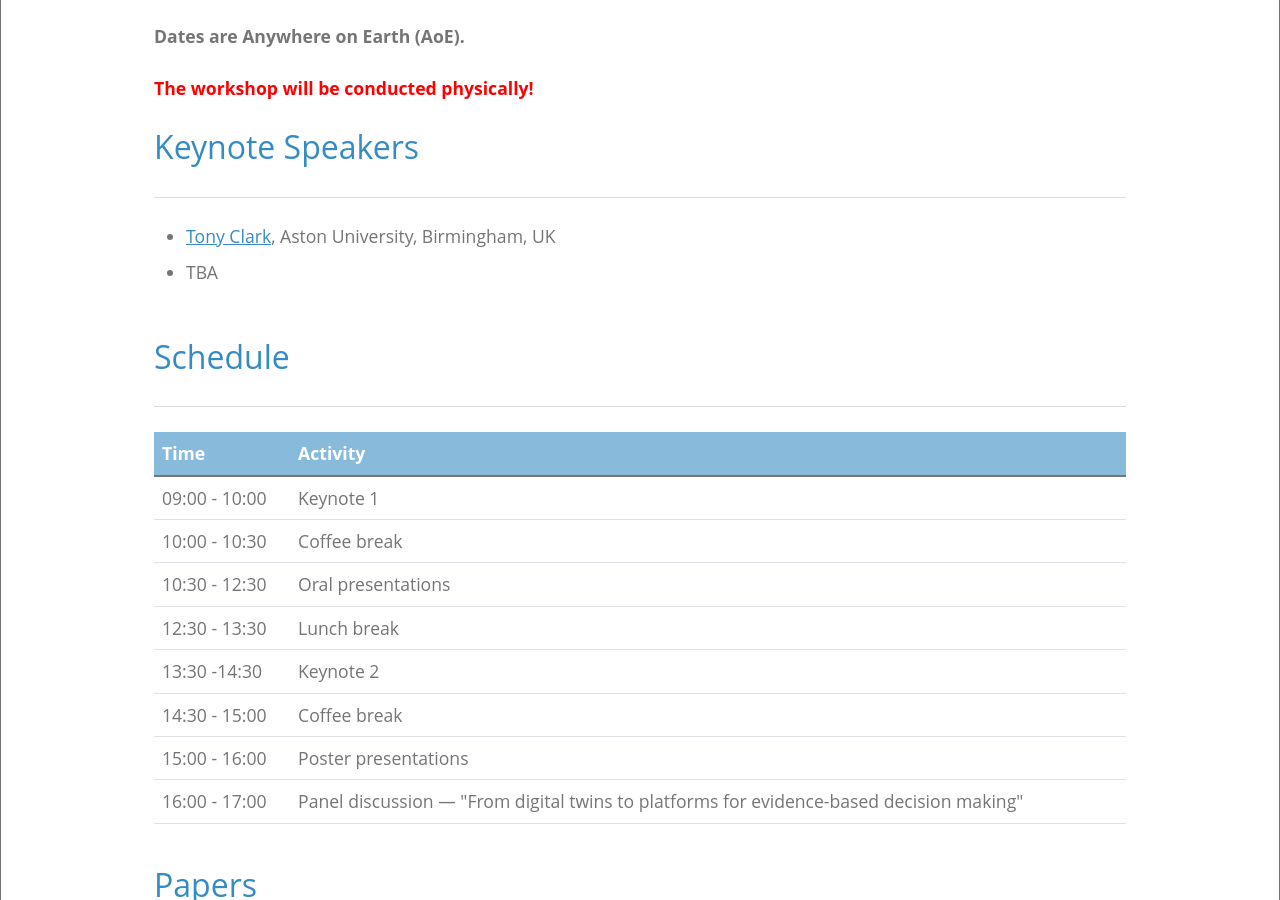
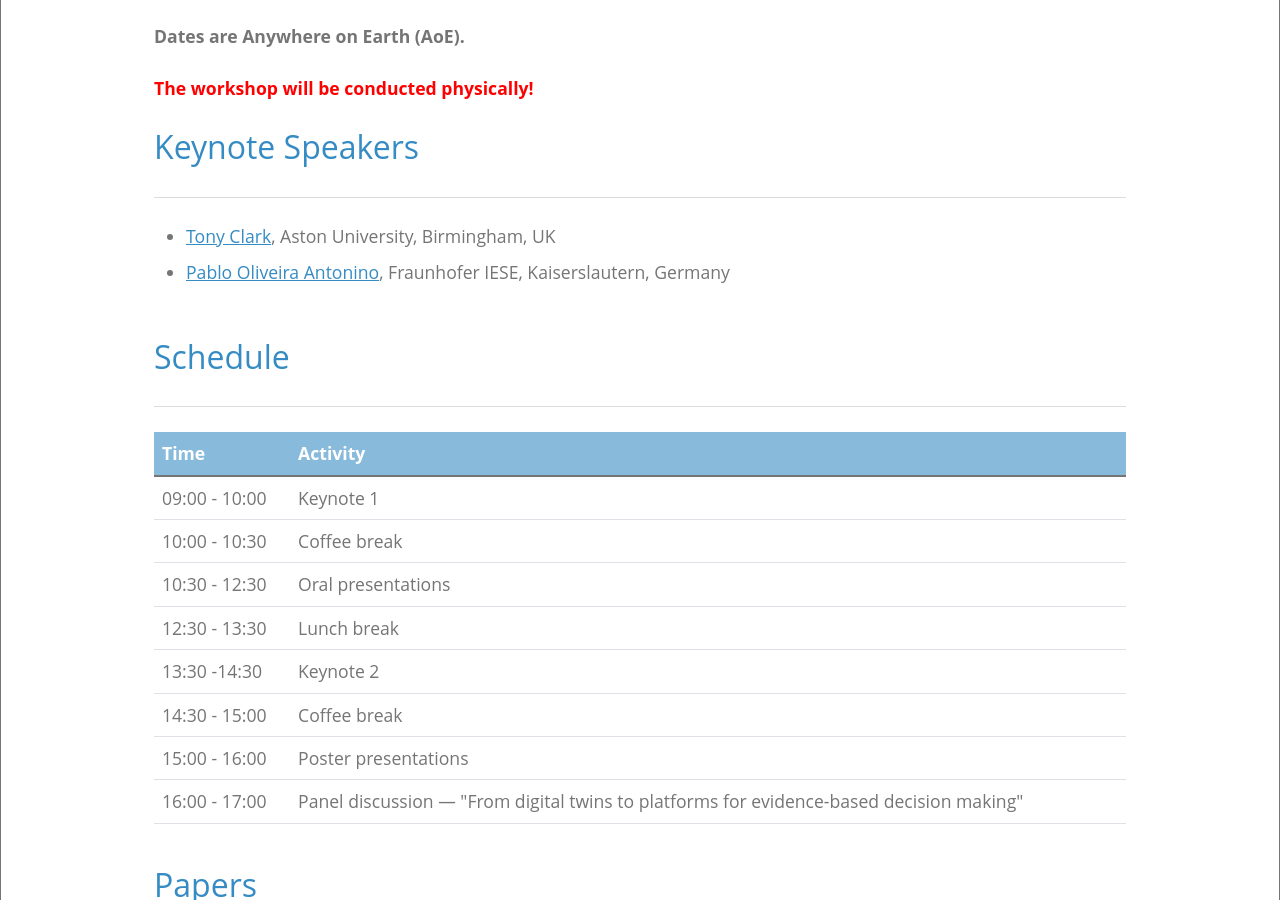
Before and after one commit to thedude81/dtworkshop, a Jekyll site: the page built from index.html, in a window 1280 px wide and 900 px high, scrolled down 2692 px. Built offline with Jekyll 4.4.1, drawn with Linux system fonts in a browser that asks for light colours.

Commit message:
Update index.html

```diff
--- a/index.html
+++ b/index.html
@@ -113,7 +113,7 @@ title: 1st International Workshop on Digital Twin Engineering
       <hr>
       <ul>
         <li><a href="https://research.aston.ac.uk/en/persons/tony-clark">Tony Clark</a>, Aston University, Birmingham, UK</li>
-          <li>TBA</li>
+        <li><a href="https://www.iese.fraunhofer.de/blog/author/pablo-antonino/">Pablo Oliveira Antonino</a>, Fraunhofer IESE, Kaiserslautern, Germany</li>
       </ul>
       <br>
 
```
